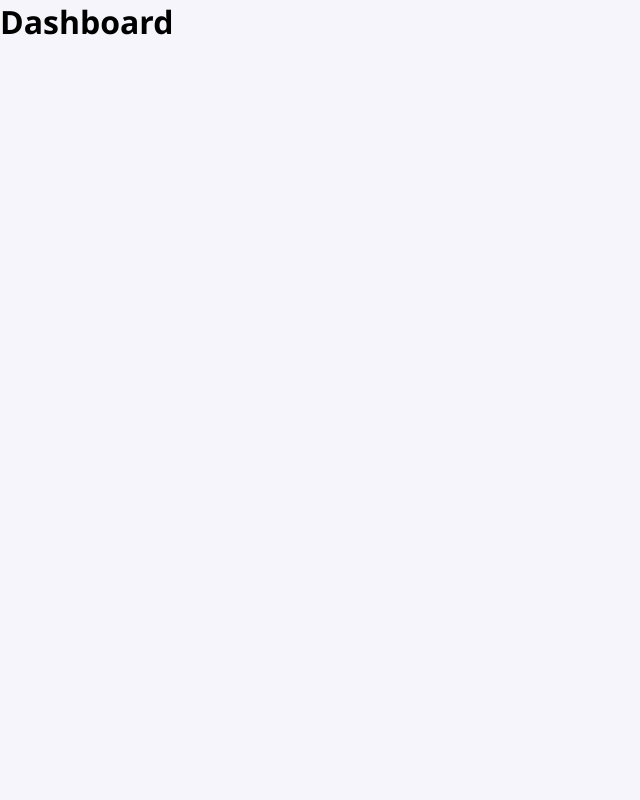
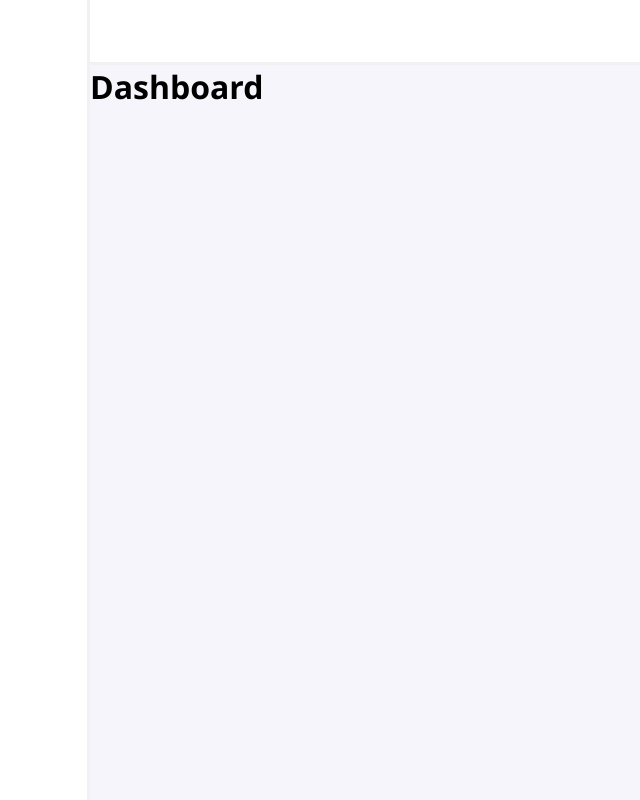
Before and after one commit to antoniofrmagalhaes/reactjs-typescript-graph-dashboard, a React (Create React App) app: page / in a window 1280 px wide. Shown: the whole page, without its empty margins (0-640 px from the left). Built offline with nearby package versions, Linux system fonts and the light colour scheme.

Commit message:
feat: dashboard route set on application router

```diff
--- a/src/routes/index.tsx
+++ b/src/routes/index.tsx
@@ -1,10 +1,11 @@
 import React from "react";
-import { Switch, Route } from "react-router-dom";
+import { Switch } from "react-router-dom";
+import Route from "../routes/DashboardRoute";
 
 const Routes: React.FC = () => {
   return (
     <Switch>
-      <Route path="/" exact render={() => <h1>Dashboard</h1>} />
+      <Route path="/" exact component={() => <h1>Dashboard</h1>} />
     </Switch>
   );
 };
```
